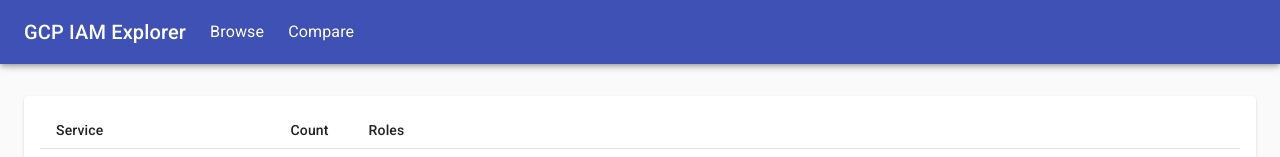
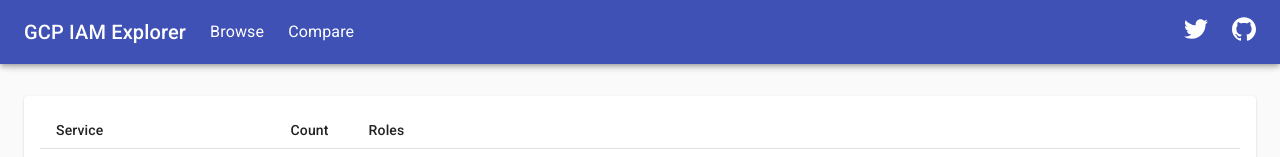
Before and after one commit to yokomotod/gcp-iam-explorer, a React (Create React App) app in the folder packages/web/: page / in a window 1280 px wide. Shown: the top 157 px of the page. Built offline with nearby package versions, Linux system fonts and the light colour scheme.

Commit message:
web: add twitter and github links

```diff
--- a/packages/web/src/App.tsx
+++ b/packages/web/src/App.tsx
@@ -16,15 +16,25 @@
 } from "react-router-dom";
 import { PermissionTable, ServiceTable } from "./Browse";
 import Compare from "./Compare";
+import { ReactComponent as GithubLogo } from "./github.svg";
 import Splash from "./Splash";
+import { ReactComponent as TwitterLogo } from "./twitter.svg";
 import { Role } from "./types";
 
 const useStyles = makeStyles(theme => ({
-  root: {
+  grow: {
     flexGrow: 1,
   },
   navItem: {
     marginLeft: theme.spacing(3),
+  },
+  twitter: {
+    height: 24,
+    fill: "currentColor",
+  },
+  github: {
+    height: 24,
+    fill: "currentColor",
   },
   appBarSpacer: theme.mixins.toolbar,
   container: {
@@ -73,7 +83,7 @@
   return (
     <Router>
       <ScrollToTop />
-      <div className={classes.root}>
+      <div className={classes.grow}>
         <AppBar>
           <Toolbar>
             <Link component={RouterLink} to="/" color="inherit" variant="h6">
@@ -96,6 +106,23 @@
               className={classes.navItem}
             >
               Compare
+            </Link>
+            <div className={classes.grow} />
+            <Link
+              href="https://twitter.com/yokomotod"
+              target="_blank"
+              color="inherit"
+              className={classes.navItem}
+            >
+              <TwitterLogo className={classes.twitter} />
+            </Link>
+            <Link
+              href="https://github.com/yokomotod/gcp-iam-explorer"
+              target="_blank"
+              color="inherit"
+              className={classes.navItem}
+            >
+              <GithubLogo className={classes.github} />
             </Link>
           </Toolbar>
         </AppBar>
```
Also changed, not shown: packages/web/src/github.svg (added), packages/web/src/twitter.svg (added).
